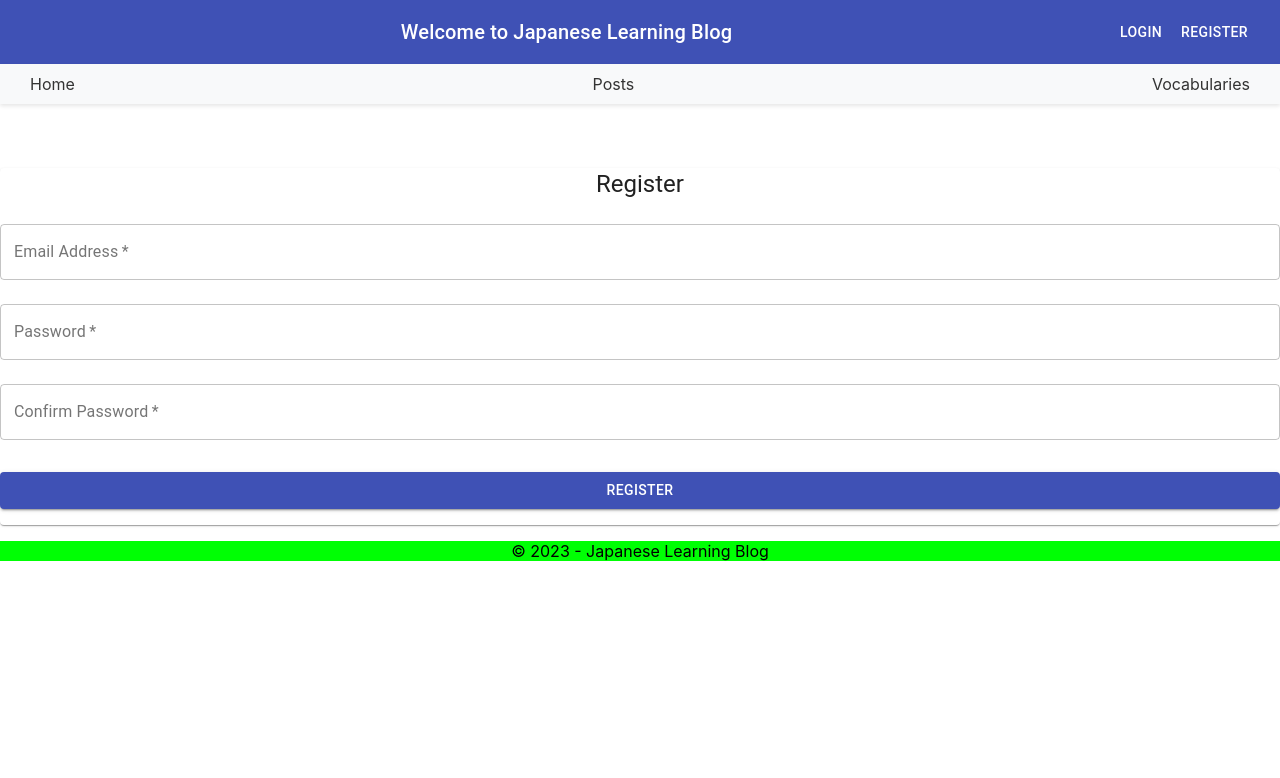
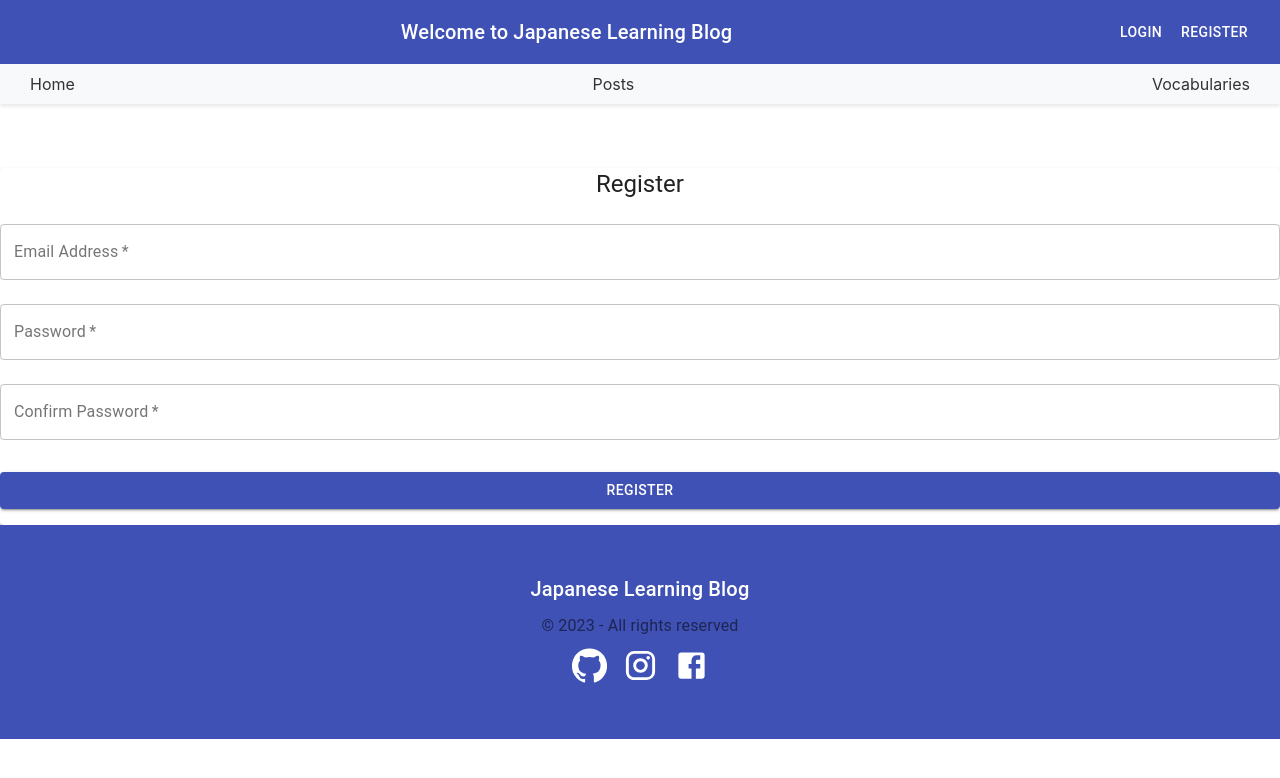
Before and after one commit to nRookie/my-blog, a React (Create React App) app in the folder my-blog/: page /register in a window 1280 px wide. Shown: the top 778 px of the page. Built offline with nearby package versions, Linux system fonts and the light colour scheme.

Commit message:
make it more beautiful

```diff
--- a/my-blog/src/components/Footer.js
+++ b/my-blog/src/components/Footer.js
@@ -1,10 +1,41 @@
 import React from 'react';
-import "../App.css"
+import { makeStyles } from '@material-ui/core/styles';
+import { Typography, Container, Box } from '@material-ui/core';
+import { GitHub, Instagram, Facebook } from '@material-ui/icons';
+
+const useStyles = makeStyles((theme) => ({
+    footer: {
+        backgroundColor: theme.palette.primary.main,
+        marginTop: 'auto',
+        padding: theme.spacing(6, 0),
+        color: '#fff'
+    },
+    icons: {
+        display: 'flex',
+        justifyContent: 'center',
+        '& > *': {
+            margin: theme.spacing(1),
+        },
+    }
+}));
 
 const Footer = () => {
+    const classes = useStyles();
     return (
-        <footer className="footer">
-            <p>© 2023 - Japanese Learning Blog</p>
+        <footer className={classes.footer}>
+            <Container maxWidth="lg">
+                <Typography variant="h6" align="center" gutterBottom>
+                    Japanese Learning Blog
+                </Typography>
+                <Typography variant="subtitle1" align="center" color="textSecondary" component="p">
+                    © 2023 - All rights reserved
+                </Typography>
+                <Box className={classes.icons}>
+                    <GitHub fontSize="large" />
+                    <Instagram fontSize="large" />
+                    <Facebook fontSize="large" />
+                </Box>
+            </Container>
         </footer>
     );
 };
```
